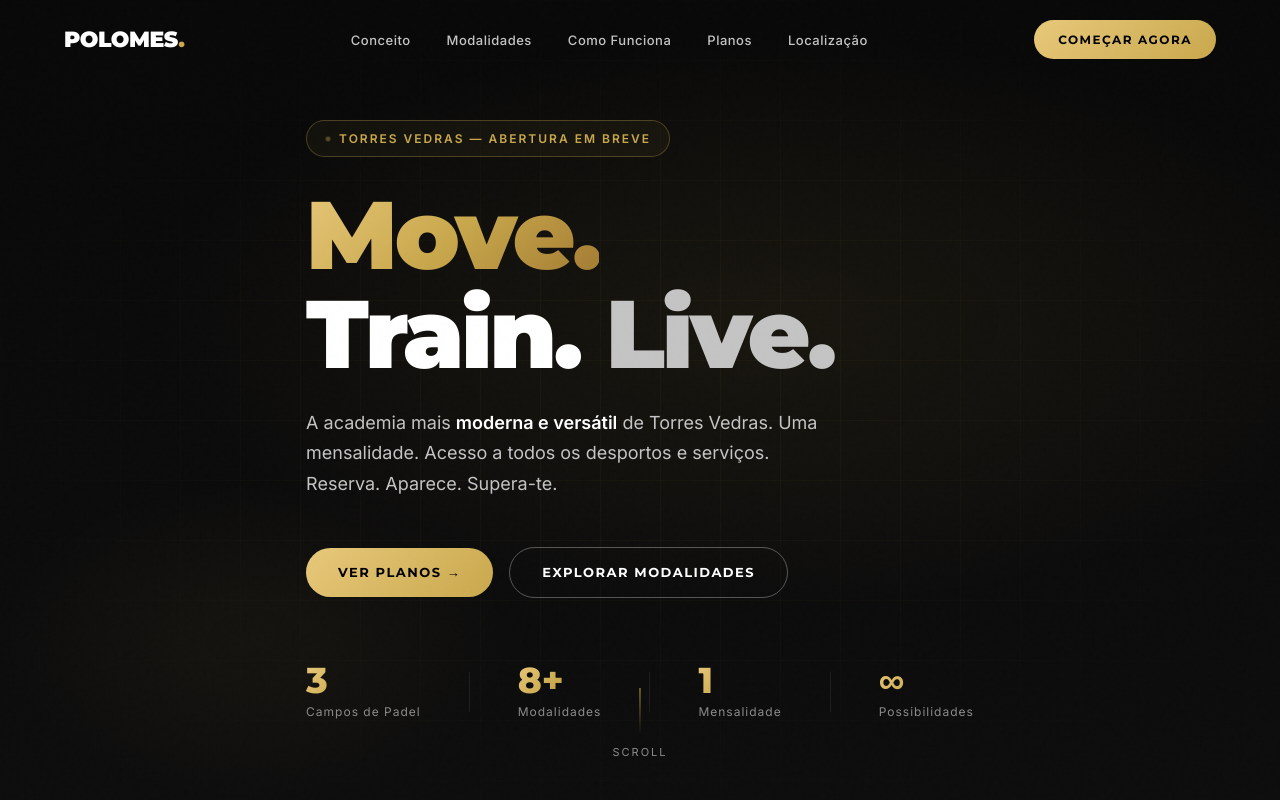
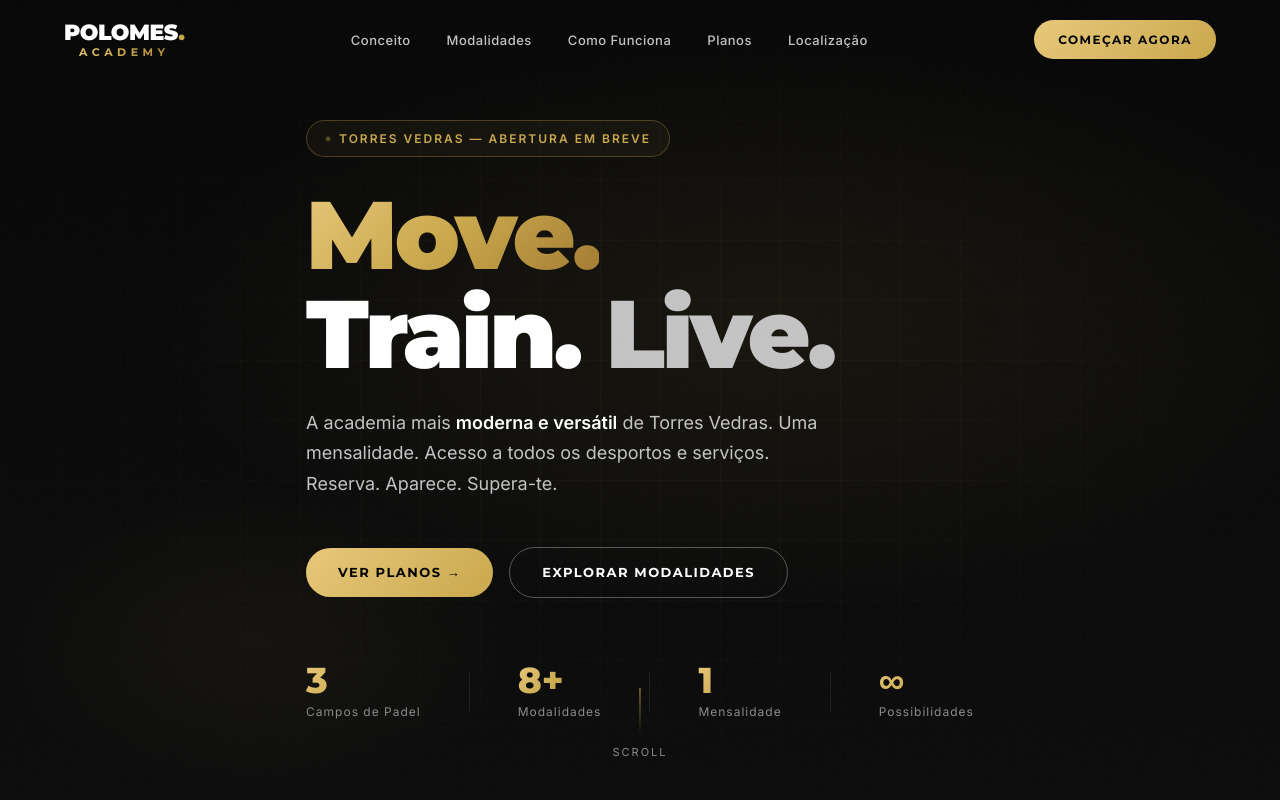
Before and after one commit to davidcarvalhomosca-cpu/polomes-academy, a plain HTML site: page index.html in a window 1280 px wide. Shown: the top 800 px of the page. Drawn offline with Linux system fonts and the light colour scheme.

Commit message:
feat: adicionar 'Academy' ao logotipo em tons dourados

```diff
--- a/index.html
+++ b/index.html
@@ -141,8 +141,26 @@
       letter-spacing: -0.5px;
       text-decoration: none;
       color: var(--white);
-    }
-    .logo span { color: var(--gold); }
+      display: flex;
+      flex-direction: column;
+      align-items: flex-start;
+      line-height: 1;
+      gap: 3px;
+    }
+    .logo-dot { color: var(--gold); }
+    .logo-sub {
+      font-family: var(--font-head);
+      font-weight: 700;
+      font-size: 11px;
+      letter-spacing: 4.5px;
+      text-transform: uppercase;
+      background: linear-gradient(135deg, var(--gold-light) 0%, var(--gold) 50%, #a07830 100%);
+      -webkit-background-clip: text;
+      -webkit-text-fill-color: transparent;
+      background-clip: text;
+      align-self: stretch;
+      text-align: center;
+    }
     .nav-links {
       display: flex;
       align-items: center;
@@ -1231,7 +1249,7 @@
   <nav id="navbar">
     <div class="container">
       <div class="nav-inner">
-        <a href="#" class="logo">POLOMES<span>.</span></a>
+        <a href="#" class="logo"><span>POLOMES<span class="logo-dot">.</span></span><span class="logo-sub">Academy</span></a>
         <ul class="nav-links">
           <li><a href="#concept">Conceito</a></li>
           <li><a href="#modalidades">Modalidades</a></li>
@@ -1677,7 +1695,7 @@
     <div class="container">
       <div class="footer-top">
         <div class="footer-brand">
-          <a href="#" class="logo">POLOMES<span>.</span></a>
+          <a href="#" class="logo"><span>POLOMES<span class="logo-dot">.</span></span><span class="logo-sub">Academy</span></a>
           <p>A academia mais moderna de Torres Vedras. Uma mensalidade, acesso total. Move. Train. Live.</p>
         </div>
         <div class="footer-col">
```
